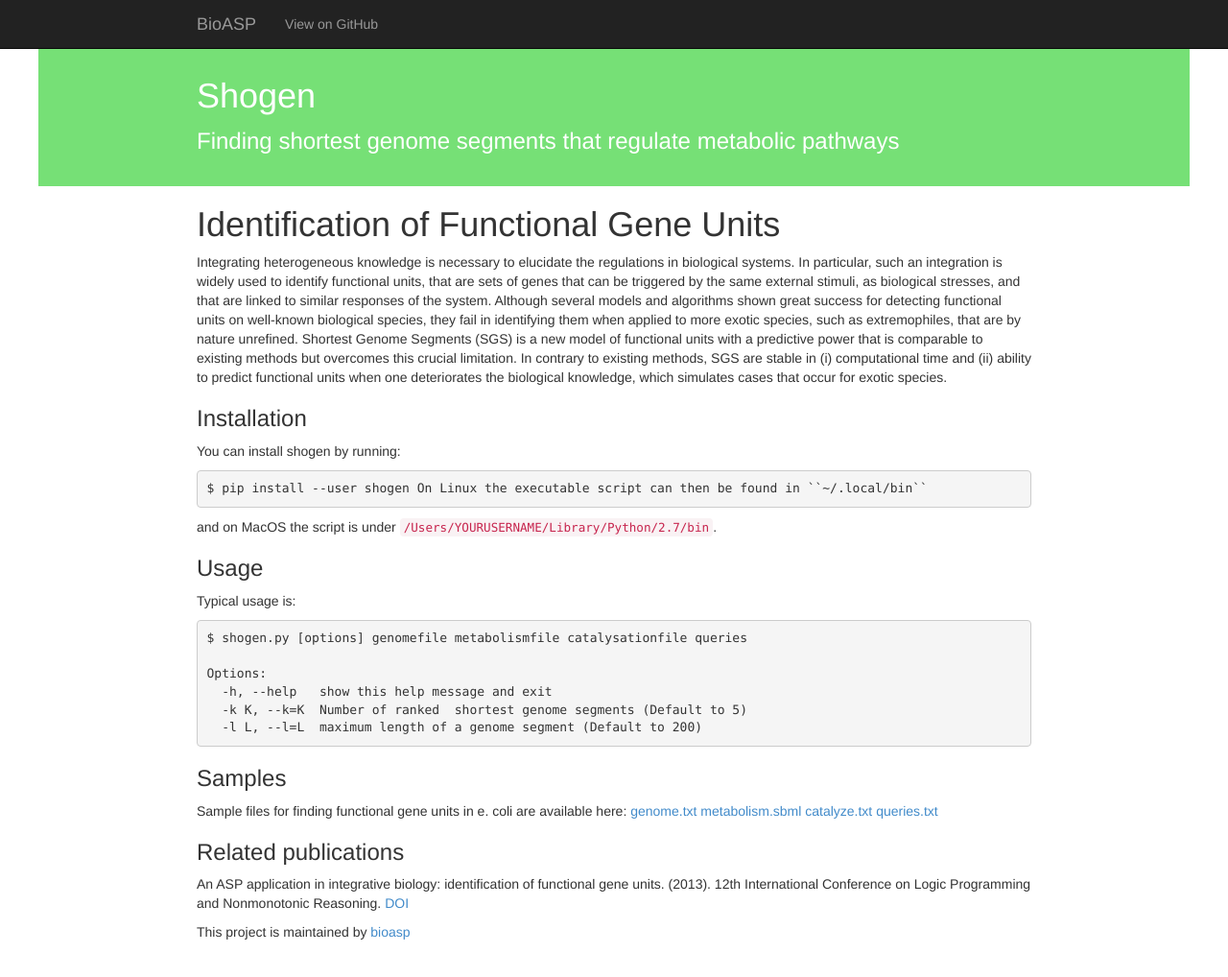
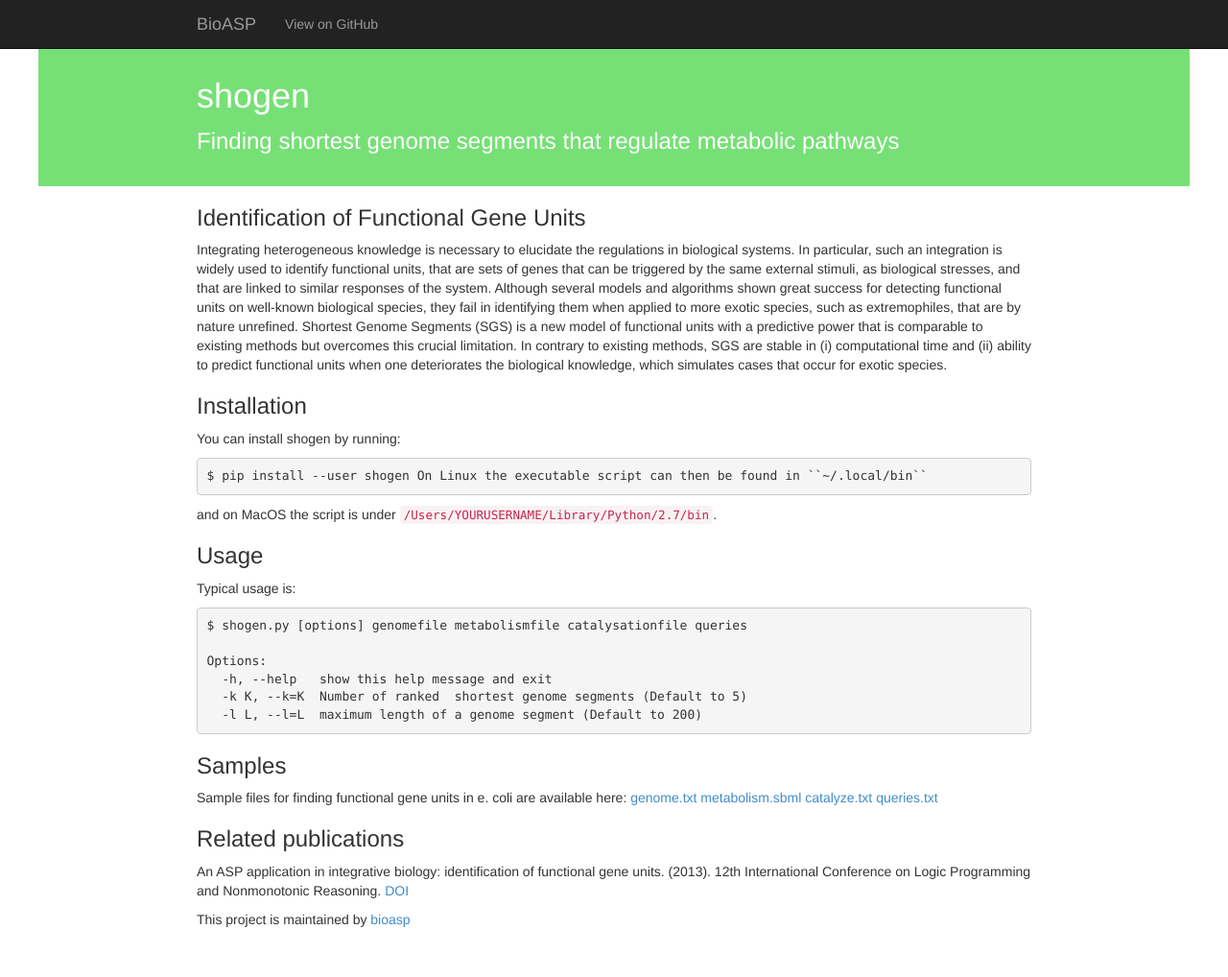
Before and after one commit to bioasp/shogen, a Jekyll site: the page built from index.md, in a window 1280 px wide and 1031 px high. Shown: the top 1018 px of the window at 96% size. Built offline with Jekyll 4.4.1, drawn with Linux system fonts in a browser that asks for light colours.

```diff
--- a/index.md
+++ b/index.md
@@ -1,10 +1,10 @@
 ---
 layout: index
-title: Shogen
+title: shogen
 tagline: Finding shortest genome segments that regulate metabolic pathways
 ---
 
-# Identification of Functional Gene Units
+### Identification of Functional Gene Units
 Integrating heterogeneous knowledge is necessary to elucidate the regulations in biological systems. In particular, such an integration is widely used to identify functional units, that are sets of genes that can be triggered by the same external stimuli, as biological stresses, and that are linked to similar responses of the system. Although several models and algorithms shown great success for detecting functional units on well-known biological species, they fail in identifying them when applied to more exotic species, such as extremophiles, that are by nature unrefined. Shortest Genome Segments (SGS) is a new model of functional units with a predictive power that is comparable to existing methods but overcomes this crucial limitation. In contrary to existing methods, SGS are stable in (i) computational time and (ii) ability to predict functional units when one deteriorates the biological knowledge, which simulates cases that occur for exotic species.
 
 
```
